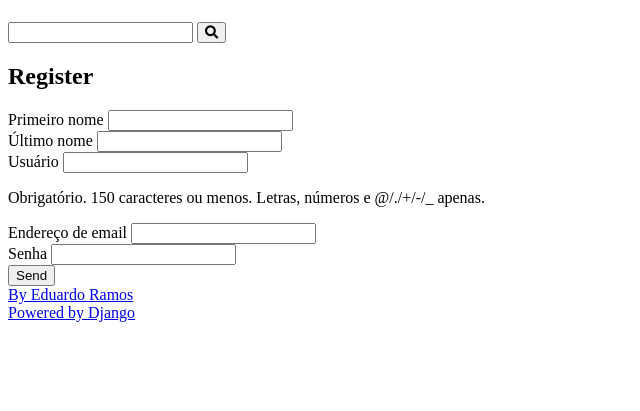
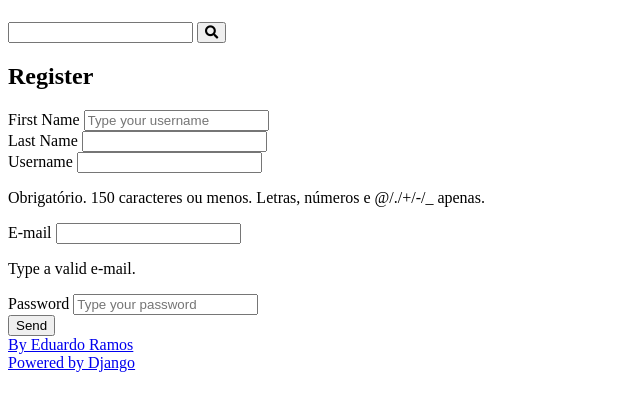
Before and after one commit to cepr-81/curso-django-projeto1, a Django app: page /authors/register/ in a window 1280 px wide. Shown: the part 84-495 px from the top of the page, without its empty margins (0-640 px from the left). Run offline with Django 4.2, Linux system fonts and the light colour scheme.

Commit message:
Form updates

```diff
--- a/authors/forms.py
+++ b/authors/forms.py
@@ -11,3 +11,31 @@ class RegisterForm(forms.ModelForm):
                   'email',
                   'password',
                   ]
+        # exclude = ['first_name']
+
+        labels = {
+            'username': 'Username',
+            'first_name': 'First Name',
+            'last_name': 'Last Name',
+            'email': 'E-mail',
+            'password': 'Password',
+        }
+
+        help_texts = {
+            'email': 'Type a valid e-mail.'
+        }
+
+        error_messages = {
+            'username': {
+                'required': 'This field can not be empty.',
+            }
+        }
+
+        widgets = {
+            'first_name': forms.TextInput(attrs={
+                'placeholder': 'Type your username',
+            }),
+            'password': forms.PasswordInput(attrs={
+                'placeholder': 'Type your password'
+            })
+        }
--- a/authors/templates/authors/pages/register_view.html
+++ b/authors/templates/authors/pages/register_view.html
@@ -23,8 +23,10 @@
                 </div>
             {% endfor %}
         </div>
-        <div class="form-group">
-            <button type="submit">Send</button>
+        <div class="form-content form-content-grid">
+            <div class="form-group">
+                <button type="submit">Send</button>
+            </div>
         </div>
     </form>
 </div>
```
